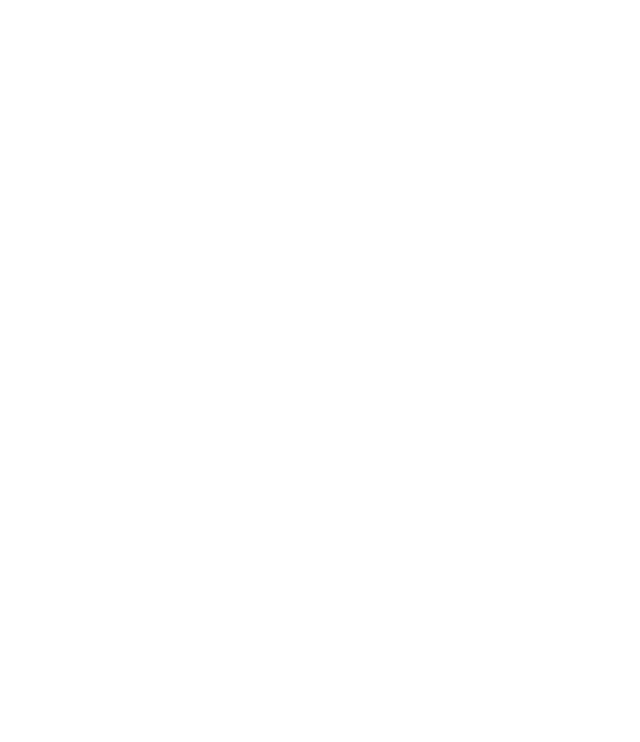
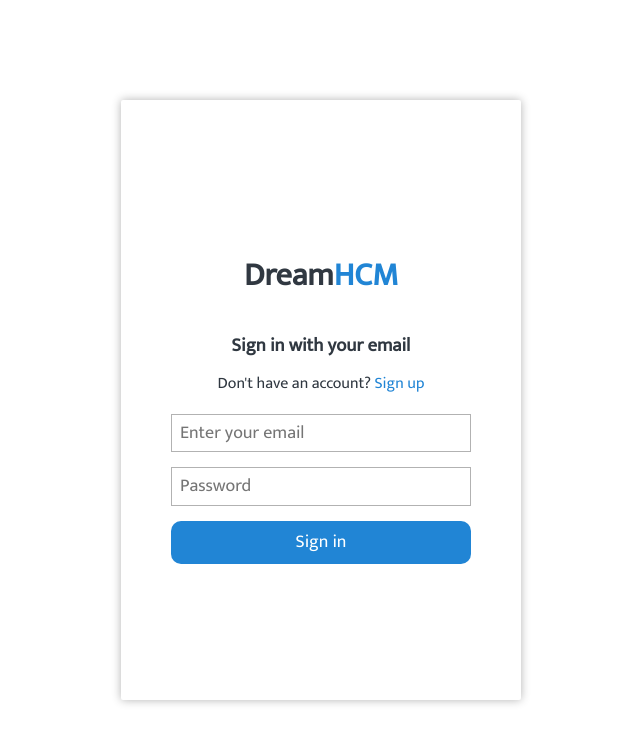
Before and after one commit to daniel-j-dev/DreamHCM-FE, a Next.js app: page / in a window 1280 px wide. Shown: the top 742 px of the page, without its empty margins (319-959 px from the left). Built offline with nearby package versions, Linux system fonts and the light colour scheme.

Commit message:
Setup basic sign in page form

```diff
--- a/package.json
+++ b/package.json
@@ -9,6 +9,7 @@
     "lint": "next lint"
   },
   "dependencies": {
+    "@fontsource/mukta": "^4.5.9",
     "next": "12.3.1",
     "react": "18.2.0",
     "react-dom": "18.2.0"
--- a/pages/index.tsx
+++ b/pages/index.tsx
@@ -1,17 +1,116 @@
-import type { NextPage } from 'next'
-import Head from 'next/head'
+import type { NextPage } from "next";
+import Head from "next/head";
+import { FormEvent } from "react";
 //import Image from 'next/image'
 
 const Home: NextPage = () => {
+  const handleSubmit = (e: FormEvent) => {
+    e.preventDefault();
+  };
+
   return (
-    <div>
-      <Head>
-        <title>DreamHCM - Welcome</title>
-        <meta name="description" content="Welcome to DreamHCM - the tool that meets all your HR needs." />
-        <link rel="icon" href="/favicon.ico" />
-      </Head>
+    <div className="outer">
+      <div className="inner">
+        <Head>
+          <title>DreamHCM - Welcome</title>
+          <meta
+            name="description"
+            content="Welcome to DreamHCM - the tool that meets all your HR needs."
+          />
+          <link rel="icon" href="/favicon.ico" />
+        </Head>
+        <h1 className="brandName">
+          Dream<span className="brandHCM">HCM</span>
+        </h1>
+        <h3>Sign in with your email</h3>
+        <div>
+          <span>Don't have an account?</span>{" "}
+          <button className="switchFormBtn">Sign up</button>
+        </div>
+        <form className="inputForm" onSubmit={(e) => handleSubmit(e)}>
+          <input type="text" placeholder="Enter your email"></input>
+          <input type="password" placeholder="Password"></input>
+          <button className="submitBtn">Sign in</button>
+        </form>
+      </div>
+      <style>{`
+        .outer {
+          width: 100%;
+          height: 100%;
+
+          display: flex;
+          justify-content: center;
+          align-items: center;
+        }
+
+        .inner {
+          height: 100%;
+          width: 100%;
+
+          display: flex;
+          flex-direction: column;
+          justify-content: center;
+          align-items: center;
+        }
+
+        .brandName {
+          color: #303841;
+        }
+
+        .brandHCM {
+          color: #2185D5;
+        }
+
+        .switchFormBtn {
+          color: #2185D5;
+        }
+
+        .inputForm {
+          display: flex;
+          flex-direction: column;
+          justify-content: top;
+          align-items: center;
+
+          height: 150px;
+
+          margin-top: 20px;
+
+          width: 300px;
+        }
+
+        input {
+          margin-bottom: 15px;
+          border: 1px solid rgba(0, 0, 0, 0.3);
+          padding: 8px;
+          font-size: 18px;
+
+          width: 100%;
+        }
+
+        .submitBtn {
+          color: white;
+          background-color: #2185D5;
+          border-radius: 10px;
+
+          height: 50px;
+          width: 100%;
+
+          font-size: 18px;
+        }
+
+        @media only screen and (min-width: 450px) {
+          .inner {
+            height: 600px;
+            width: 400px;
+
+            border-radius: 2px;
+            box-shadow: 0px 0px 10px rgba(0, 0, 0, 0.3);
+          }
+        }
+
+      `}</style>
     </div>
-  )
-}
+  );
+};
 
-export default Home
+export default Home;
--- a/styles/globals.css
+++ b/styles/globals.css
@@ -1,9 +1,17 @@
+@import "@fontsource/mukta";
+
 html,
-body {
+body,
+#__next {
   padding: 0;
   margin: 0;
   font-family: -apple-system, BlinkMacSystemFont, Segoe UI, Roboto, Oxygen,
     Ubuntu, Cantarell, Fira Sans, Droid Sans, Helvetica Neue, sans-serif;
+  display: flex;
+  justify-content: center;
+  align-items: center;
+  width: 100%;
+  height: 100%;
 }
 
 a {
@@ -15,12 +23,30 @@ a {
   box-sizing: border-box;
 }
 
-@media (prefers-color-scheme: dark) {
+/* @media (prefers-color-scheme: dark) {
   html {
     color-scheme: dark;
   }
   body {
-    color: white;
-    background: black;
+    color: black;
+    background: #FFFFFF;
   }
+} */
+
+body {
+  background: #FFFFFF;
 }
+
+* {
+  color: #303841;
+  font-family: "Mukta";
+}
+
+/* Remove default button and input styling */
+
+button, input {
+  border:none;
+  background-color:transparent;
+  outline:none;
+  padding: 0px;
+}
```
Also changed, not shown: pages/analytics.tsx (+5 -5 lines), pages/dashboard.tsx (+9 -5 lines), 2 other files (tests, documents, lock files or other folders).
